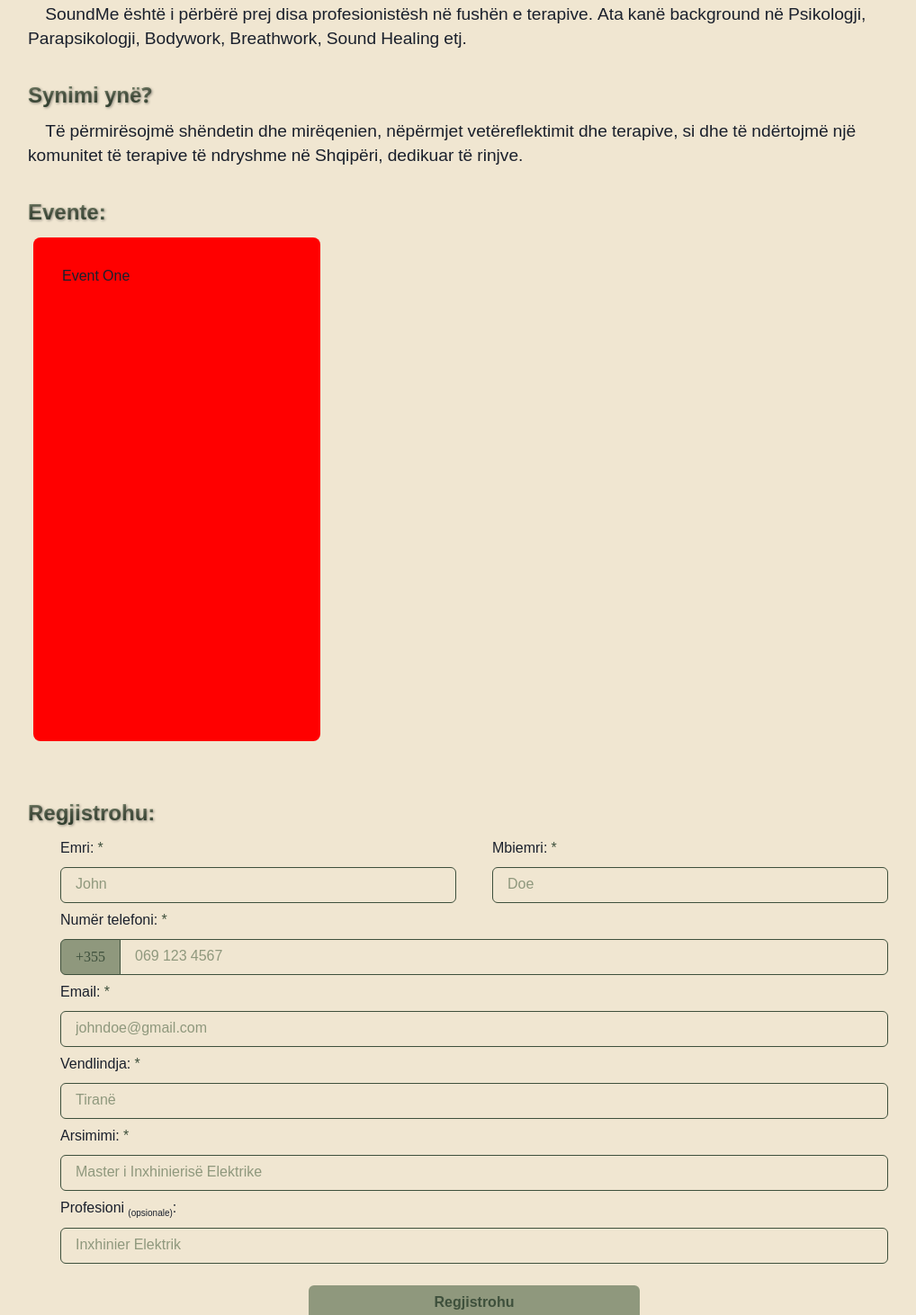
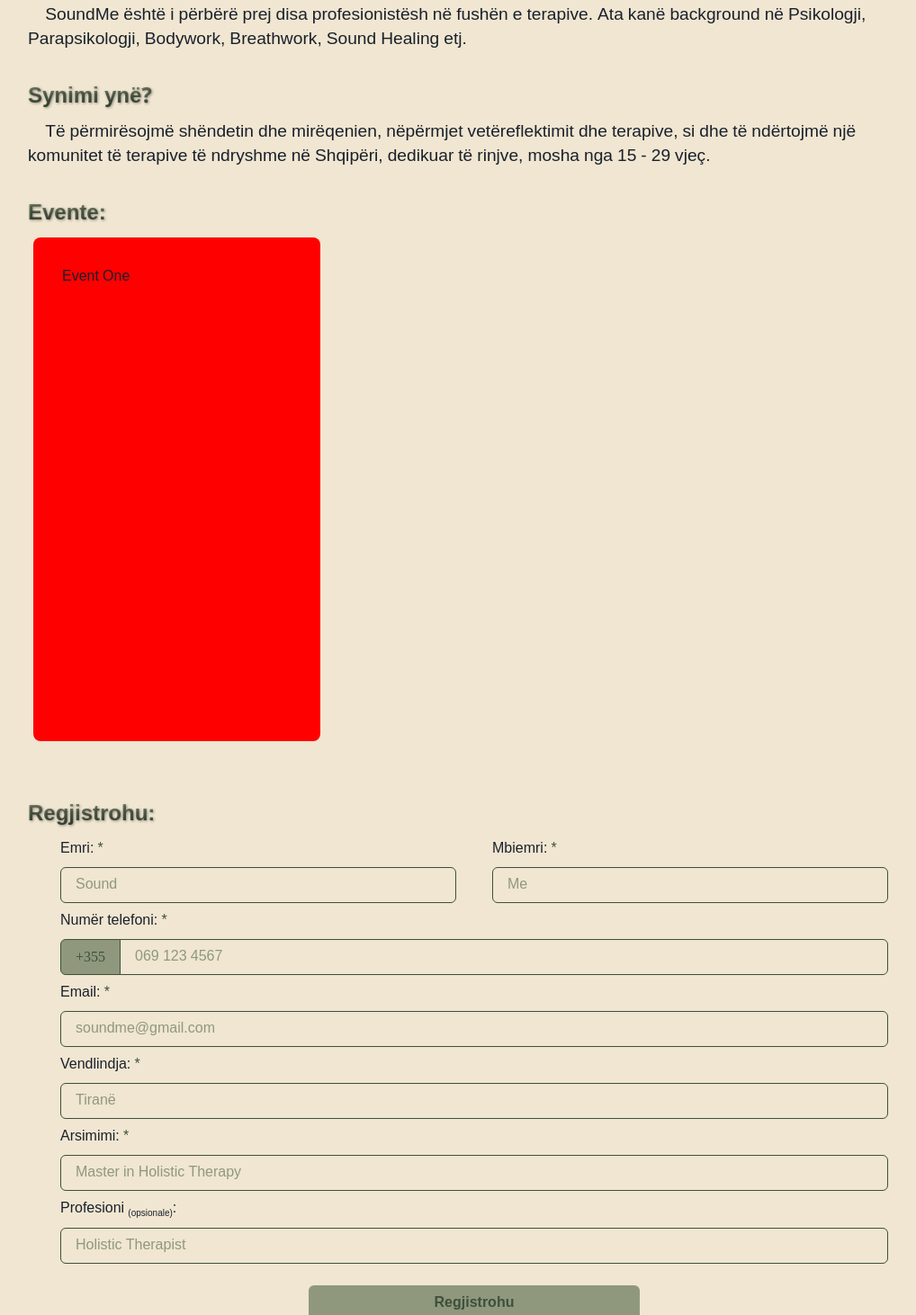
Before and after one commit to Democles85/sound_me_landing_page, a Next.js app: page / in a window 1280 px wide. Shown: the part 720-2182 px from the top of the page at 90% size, without its empty margins (113-1131 px from the left). Built offline with nearby package versions, Linux system fonts and the light colour scheme.

Commit message:
Updated Web Content

```diff
--- a/components/Events.tsx
+++ b/components/Events.tsx
@@ -29,7 +29,7 @@
       position={'absolute'}
       left={0}
       cursor={'pointer'}
-      bg={'rgba(143, 152, 125, 0.8)'}
+      bg={'rgba(143, 152, 125, 0.6)'}
       border={'2px solid rgba(255, 255, 255, 0.5)'}
       p={3}
       rounded={'full'}
@@ -58,7 +58,7 @@
       position={'absolute'}
       right={'0'}
       cursor={'pointer'}
-      bg={'rgba(143, 152, 125, 0.8)'}
+      bg={'rgba(143, 152, 125, 0.6)'}
       border={'2px solid rgba(255, 255, 255, 0.5)'}
       p={3}
       rounded={'full'}
--- a/components/RegisterForm.tsx
+++ b/components/RegisterForm.tsx
@@ -260,7 +260,7 @@
                 borderColor={'goblinGreen'}
                 _hover={{ borderColor: 'oliveGreen' }}
                 focusBorderColor={'goblinGreen'}
-                placeholder={'John'}
+                placeholder={'Sound'}
                 _placeholder={{ color: 'oliveGreen', opacity: 1 }}
                 value={firstName}
                 onChange={(e) => setFirstName(e.target.value)}
@@ -284,7 +284,7 @@
                 borderColor={'goblinGreen'}
                 _hover={{ borderColor: 'oliveGreen' }}
                 focusBorderColor={'goblinGreen'}
-                placeholder={'Doe'}
+                placeholder={'Me'}
                 _placeholder={{ color: 'oliveGreen', opacity: 1 }}
                 value={lastName}
                 onChange={(e) => setLastName(e.target.value)}
@@ -347,7 +347,7 @@
                 borderColor={'goblinGreen'}
                 _hover={{ borderColor: 'oliveGreen' }}
                 focusBorderColor={'goblinGreen'}
-                placeholder={'johndoe@gmail.com'}
+                placeholder={'soundme@gmail.com'}
                 _placeholder={{ color: 'oliveGreen', opacity: 1 }}
                 value={email}
                 onChange={(e) => setEmail(e.target.value)}
@@ -392,7 +392,7 @@
                 borderColor={'goblinGreen'}
                 _hover={{ borderColor: 'oliveGreen' }}
                 focusBorderColor={'goblinGreen'}
-                placeholder={'Master i Inxhinierisë Elektrike'}
+                placeholder={'Master in Holistic Therapy'}
                 _placeholder={{ color: 'oliveGreen', opacity: 1 }}
                 value={education}
                 onChange={(e) => setEducation(e.target.value)}
@@ -416,7 +416,7 @@
                 borderColor={'goblinGreen'}
                 _hover={{ borderColor: 'oliveGreen' }}
                 focusBorderColor={'goblinGreen'}
-                placeholder={'Inxhinier Elektrik'}
+                placeholder={'Holistic Therapist'}
                 _placeholder={{ color: 'oliveGreen', opacity: 1 }}
                 value={profession}
                 onChange={(e) => setProfession(e.target.value)}
--- a/pages/index.tsx
+++ b/pages/index.tsx
@@ -25,7 +25,7 @@
         <Paragraph>
           Të përmirësojmë shëndetin dhe mirëqenien, nëpërmjet vetëreflektimit
           dhe terapive, si dhe të ndërtojmë një komunitet të terapive të
-          ndryshme në Shqipëri, dedikuar të rinjve.
+          ndryshme në Shqipëri, dedikuar të rinjve, mosha nga 15 - 29 vjeç.
         </Paragraph>
       </Box>
 
```
